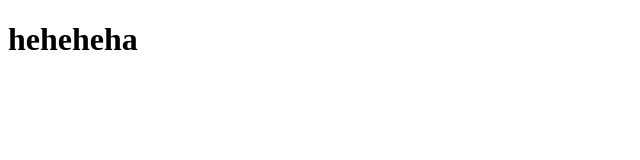
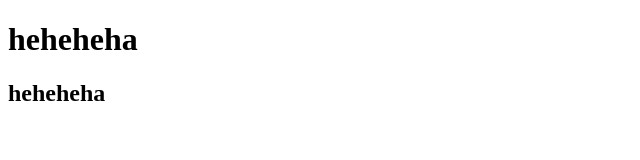
Before and after one commit to FepPo/pervi_repo, a plain HTML site: page index.html in a window 1280 px wide. Shown: the whole page, without its empty margins (0-640 px from the left). Drawn offline with Linux system fonts and the light colour scheme.

Commit message:
add h2 title

```diff
--- a/index.html
+++ b/index.html
@@ -7,5 +7,6 @@
 </head>
 <body>
     <h1>heheheha</h1>
+    <h2>heheheha</h2>
 </body>
 </html>
```
